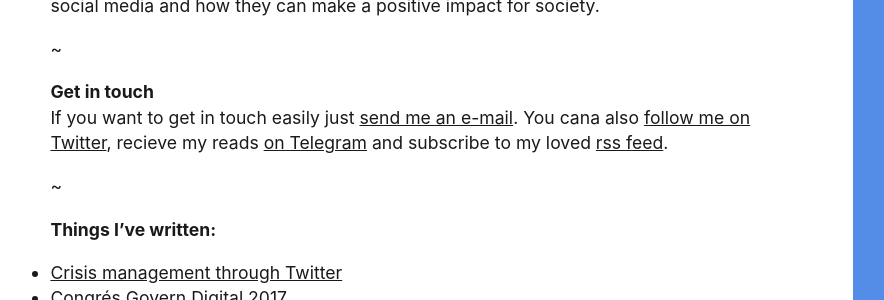
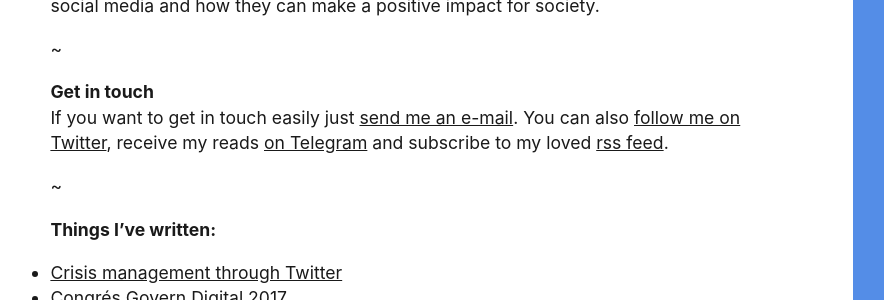
Before and after one commit to sergixaudiera/sergixaudiera.github.io, a Jekyll site: the page built from index.md, in a window 1280 px wide. Shown: the part 313-613 px from the top of the page, without its empty margins (52-936 px from the left). Built offline with Jekyll 4.4.1, drawn with Linux system fonts in a browser that asks for light colours.

Commit message:
<3 @rogerbramon

```diff
--- a/index.md
+++ b/index.md
@@ -14,7 +14,7 @@ I do Computational Social Science research in the context of internet, especiall
 ~
 
 **Get in touch**
-If you want to get in touch easily just [send me an e-mail](mailto:sergi@xaudiera.xyz). You cana also [follow me on Twitter](http://twitter.com/SergiXaudiera){:rel="nofollow"}, recieve my reads [on Telegram](https://t.me/readingx){:rel="nofollow"} and subscribe to my loved [rss feed](https://sergi.xaudiera.xyz/feed.xml).
+If you want to get in touch easily just [send me an e-mail](mailto:sergi@xaudiera.xyz). You can also [follow me on Twitter](http://twitter.com/SergiXaudiera){:rel="nofollow"}, receive my reads [on Telegram](https://t.me/readingx){:rel="nofollow"} and subscribe to my loved [rss feed](https://sergi.xaudiera.xyz/feed.xml).
 
 ~
 
```
